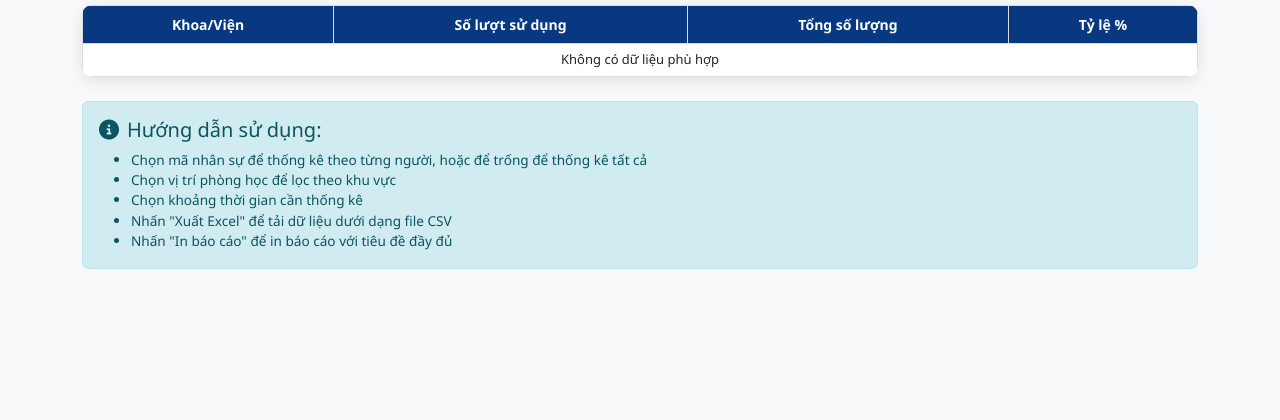
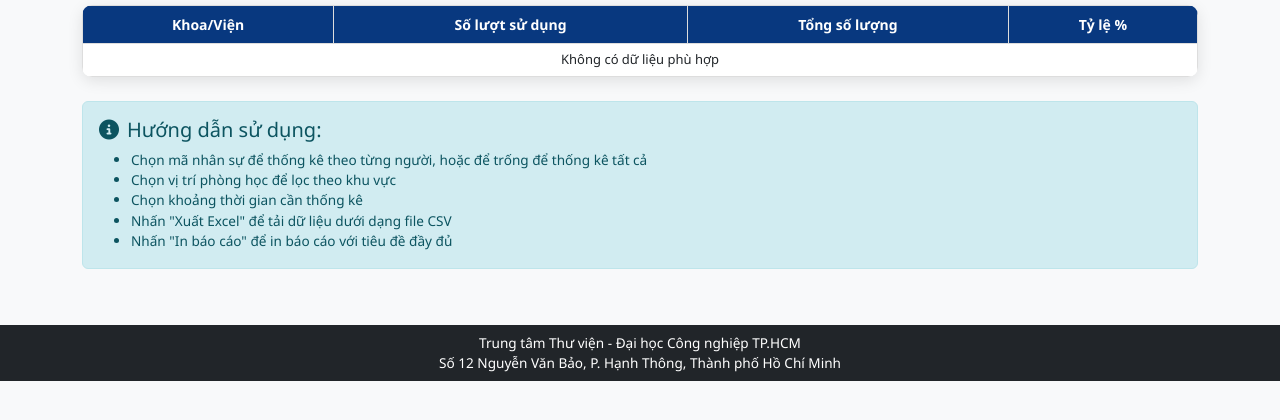
Before and after one commit to cattuongxp84/phonghocnhom, a Flask app: page /report in a window 1280 px wide. Shown: the part 345-765 px from the top of the page. Run offline with Flask 3, Linux system fonts and the light colour scheme; data that the repository does not hold is empty; some libraries are stand-ins or nearby versions.

Commit message:
Update report.html

```diff
--- a/templates/report.html
+++ b/templates/report.html
@@ -173,6 +173,14 @@
             <div id="printDateInfo"></div>
         </div>
     </div>
+
+        <!-- Footer -->
+    <footer class="bg-dark text-white py-2 mt-3">
+        <div class="container text-center">
+            <p class="mb-0" style="font-size: 0.85rem;">Trung tâm Thư viện - Đại học Công nghiệp TP.HCM</p>
+            <p class="mb-0" style="font-size: 0.85rem;">Số 12 Nguyễn Văn Bảo, P. Hạnh Thông, Thành phố Hồ Chí Minh</p>
+        </div>
+    </footer>
 
     <script>
         // Danh sách khoa viện
```
